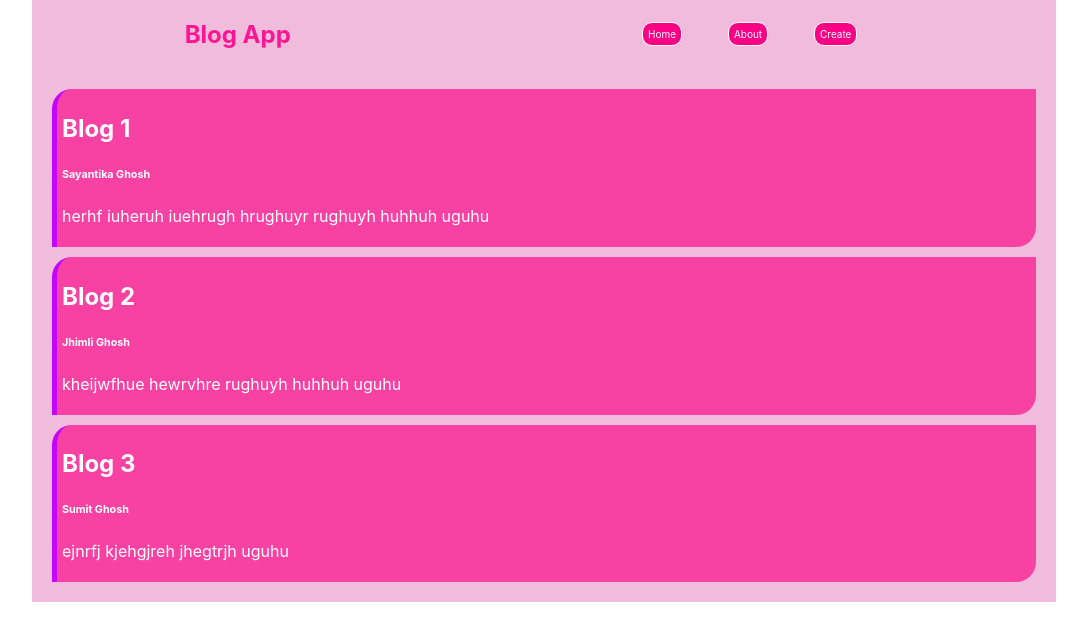
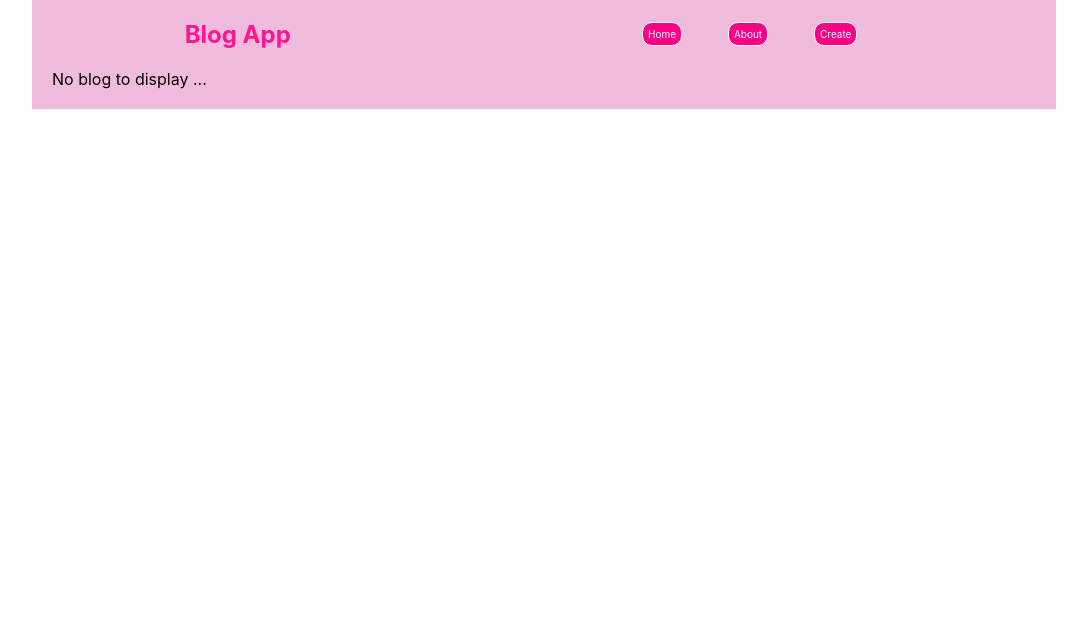
Before and after one commit to sayantikag98/blog-app-react-json-server-practice, a React (Create React App) app: page /blogs/ in a window 1280 px wide. Shown: the top 640 px of the page, without its empty margins (96-1183 px from the left). Built offline with nearby package versions, Linux system fonts and the light colour scheme; data requests are answered from the project's data file.

Commit message:
Added post and delete blog logic

```diff
--- /dev/null
+++ b/data/db.json
@@ -0,0 +1,3 @@
+{
+  "blogs": []
+}
--- a/src/App.js
+++ b/src/App.js
@@ -1,32 +1,19 @@
 import {BrowserRouter as Router, Switch, Route} from "react-router-dom";
+import {useState, useEffect} from "react";
 
 import NavBar from "./components/NavBar";
 import Home from "./components/Home";
 import About from "./components/About";
 import Create from "./components/Create";
 import DisplayBlog from "./components/DisplayBlog";
+import {dataFetch} from "./components/dataFetch";
 
 function App() {
-  const blogs = [
-    {
-      title: "Blog 1",
-      author: "Sayantika Ghosh",
-      body: "herhf iuheruh iuehrugh hrughuyr rughuyh huhhuh uguhu",
-      id: 1
-    },
-    {
-      title: "Blog 2",
-      author: "Jhimli Ghosh",
-      body: "kheijwfhue hewrvhre rughuyh huhhuh uguhu",
-      id: 2
-    },
-    {
-      title: "Blog 3",
-      author: "Sumit Ghosh",
-      body: "ejnrfj kjehgjreh jhegtrjh uguhu",
-      id: 3
-    }
-  ];
+  const [blogs, setBlogs] = useState(null);
+
+  useEffect(() => {
+    dataFetch("http://localhost:5000/blogs", setBlogs);
+  }, []);
 
 
   return (
@@ -35,13 +22,12 @@ function App() {
         <NavBar />
         <Switch>
           <Route exact path = "/">
-            <Home blogs = {blogs} />
+            {blogs && blogs.length === 0 && <div style = {{paddingLeft:"20px"}}>No blog to display ...</div>}
+            {blogs && <Home blogs = {blogs} />}
           </Route>
           <Route path = "/about" component = {About}/>
           <Route path = "/create" component = {Create}/>
-          <Route path = "/:id">
-            <DisplayBlog blogs = {blogs} />
-          </Route>
+          <Route path = "/:id" component = {DisplayBlog}/>
         </Switch>
       </div>
     </Router>
--- a/src/components/Create.js
+++ b/src/components/Create.js
@@ -1,18 +1,61 @@
+import {useState} from "react";
+import { useHistory } from "react-router";
+
 export default function Create(){
+    const [title, setTitle] = useState("");
+    const [author, setAuthor] = useState("");
+    const [body, setBody] = useState("");
+
+    let history = useHistory();
+
+    const HandleChangeTitle = (event) => {
+        setTitle(event.target.value);
+    };
+
+    const HandleChangeAuthor = (event) => {
+        setAuthor(event.target.value);
+    };
+
+    const HandleChangeBody = (event) => {
+        setBody(event.target.value);
+    };
+
+    const HandleSubmit = async (event) => {
+        try{
+            event.preventDefault();
+            const response = await fetch("http://localhost:5000/blogs", {
+                method: "POST",
+                headers: {
+                    "Content-Type":"application/json"
+                },
+                body: JSON.stringify({title, author, body})
+            });
+            if(response.ok){
+                console.log("New blog added...");
+                history.push("/");
+            }
+        }
+        catch(err){
+            console.log(err.message);
+        }
+    };
+
+
+
     return (
         <main id = "create-main">
             <section id = "create-section">
-                <form id = "create-form">
+                <form id = "create-form" onSubmit = {HandleSubmit}>
                     <label htmlFor = "title">
                         Title
                     </label>
-                    <input id = "title" required autoFocus />
+                    <input id = "title" required autoFocus value = {title} onChange = {HandleChangeTitle}/>
                     <label htmlFor = "author">
                         Author
                     </label>
-                    <input id = "author" required/>
+                    <input id = "author" required value = {author} onChange = {HandleChangeAuthor}/>
                     <label htmlFor = "body">Body</label>
-                    <textarea id = "body" required></textarea>
+                    <textarea id = "body" required value = {body} onChange = {HandleChangeBody}></textarea>
                     <button id = "submit-btn">Submit</button>
                 </form>
             </section>
--- a/src/components/DisplayBlog.js
+++ b/src/components/DisplayBlog.js
@@ -1,13 +1,31 @@
-import { useParams } from "react-router";
+import { useParams, useHistory } from "react-router";
 import { useState, useEffect } from "react";
 
-export default function DisplayBlog({blogs}){
+import {dataFetch} from "./dataFetch";
+
+export default function DisplayBlog(){
     const {id} = useParams();  // id is a string
     const [blog, setBlog] = useState(null);
+    let history = useHistory();
 
     useEffect(() => {
-        setBlog (blogs.find(blog => blog.id === Number(id)));
-    }, [blogs, id, blog]);
+        dataFetch(`http://localhost:5000/blogs/${id}`, setBlog);
+    }, [id]);
+
+    const HandleDelete = async() => {
+        try{
+            const response = await fetch(`http://localhost:5000/blogs/${id}`, {
+                method: "DELETE"
+            });
+            if(response.ok){
+                console.log("Blog deleted...");
+                history.push("/");
+            }
+        }
+        catch(err){
+            console.log(err.message);
+        }
+    };
 
     return (
         <main>
@@ -16,7 +34,7 @@ export default function DisplayBlog({blogs}){
                 <h2>{blog.title}</h2>
                 <h6>{blog.author}</h6>
                 <p>{blog.body}</p>
-                <button>Delete Blog</button>
+                <button onClick = {HandleDelete}>Delete Blog</button>
             </section>}
         </main>
     );
--- /dev/null
+++ b/src/components/dataFetch.js
@@ -0,0 +1,10 @@
+export const dataFetch = async (url, setData) => {
+    try{
+      const response = await fetch(url);
+      const data = await response.json();
+      setData(data);
+    }
+    catch(err){
+      console.log(err.message);
+    }
+};
--- a/src/index.css
+++ b/src/index.css
@@ -123,7 +123,7 @@ nav{
 }
 
 #submit-btn{
-  width: 20%;
+  width: max-content;
   border-radius: 5px;
   border: 1px solid black;
 }
```
